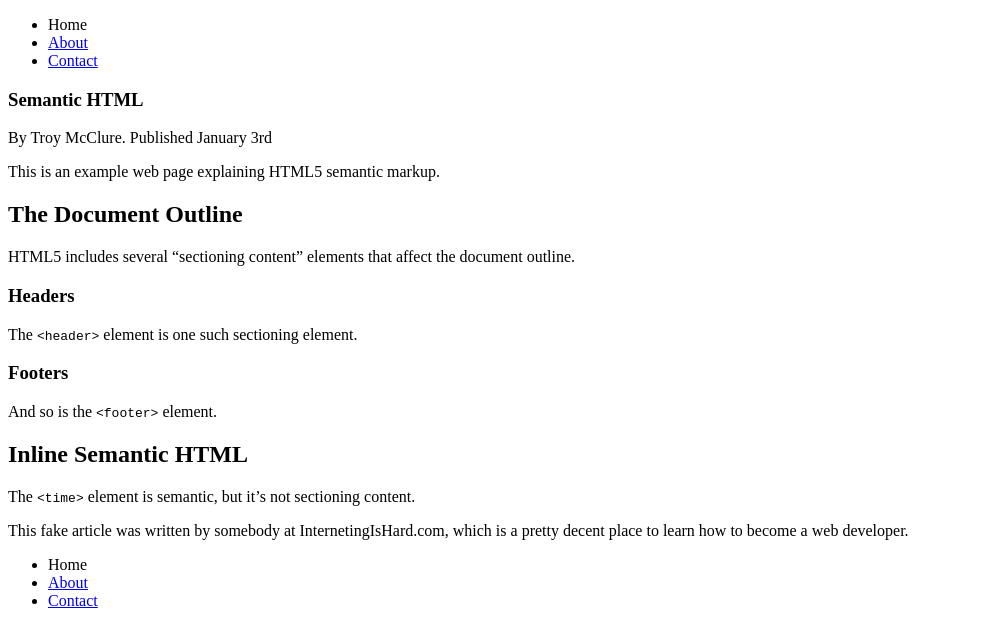
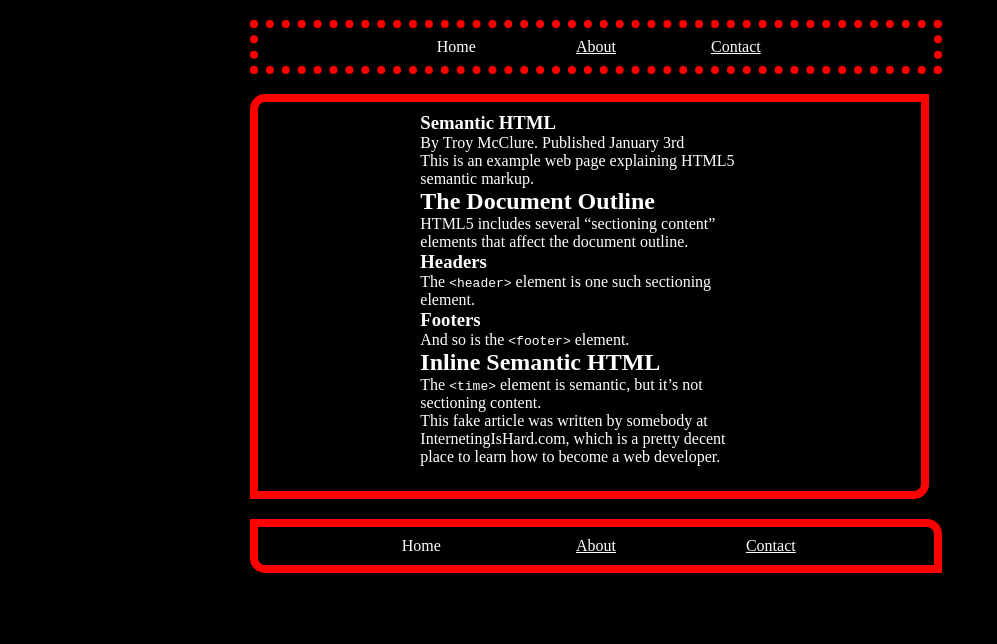
Before and after one commit to sboogaard/Winc_Academy, a plain HTML site: page Semantisch_HTML/index.html in a window 1280 px wide. Shown: the whole page, without its empty margins (0-997 px from the left). Drawn offline with Linux system fonts and the light colour scheme.

Commit message:
Add files via upload

```diff
--- /dev/null
+++ b/Semantisch_HTML/css/style.css
@@ -0,0 +1,42 @@
+*{
+  margin: 0;
+  padding: 0;
+  background-color: black;
+  color: white;
+  width: 80%;
+  margin: auto;
+}
+
+ul{
+  list-style: none;
+  display: flex;
+  flex-direction: row;
+  text-align: center;
+}
+
+header{
+  border: 8px dotted red;
+  margin: 20px;
+  padding: 10px;
+}
+
+main{
+  border: 8px solid red;
+  border-radius: 15px 0px 15px 0px;
+  margin: 20px;
+  padding: 10px;
+
+  /* padding-top: 10px;
+  padding-right: 5px;
+  padding-bottom: 25px;
+  padding-left: 2px; */
+
+  padding: 10px 5px 25px 2px;
+}
+
+footer{
+  border: 8px solid red;
+  border-radius: 0px 15px 0px 15px;
+  margin: 20px;
+  padding: 10px;
+}
--- a/Semantisch_HTML/index.html
+++ b/Semantisch_HTML/index.html
@@ -3,6 +3,7 @@
   <head>
     <meta charset="utf-8">
     <title>Hoi, ik ben een pagina</title>
+    <link rel="stylesheet" href="./css/style.css">
   </head>
   <body>
     <header>
```
